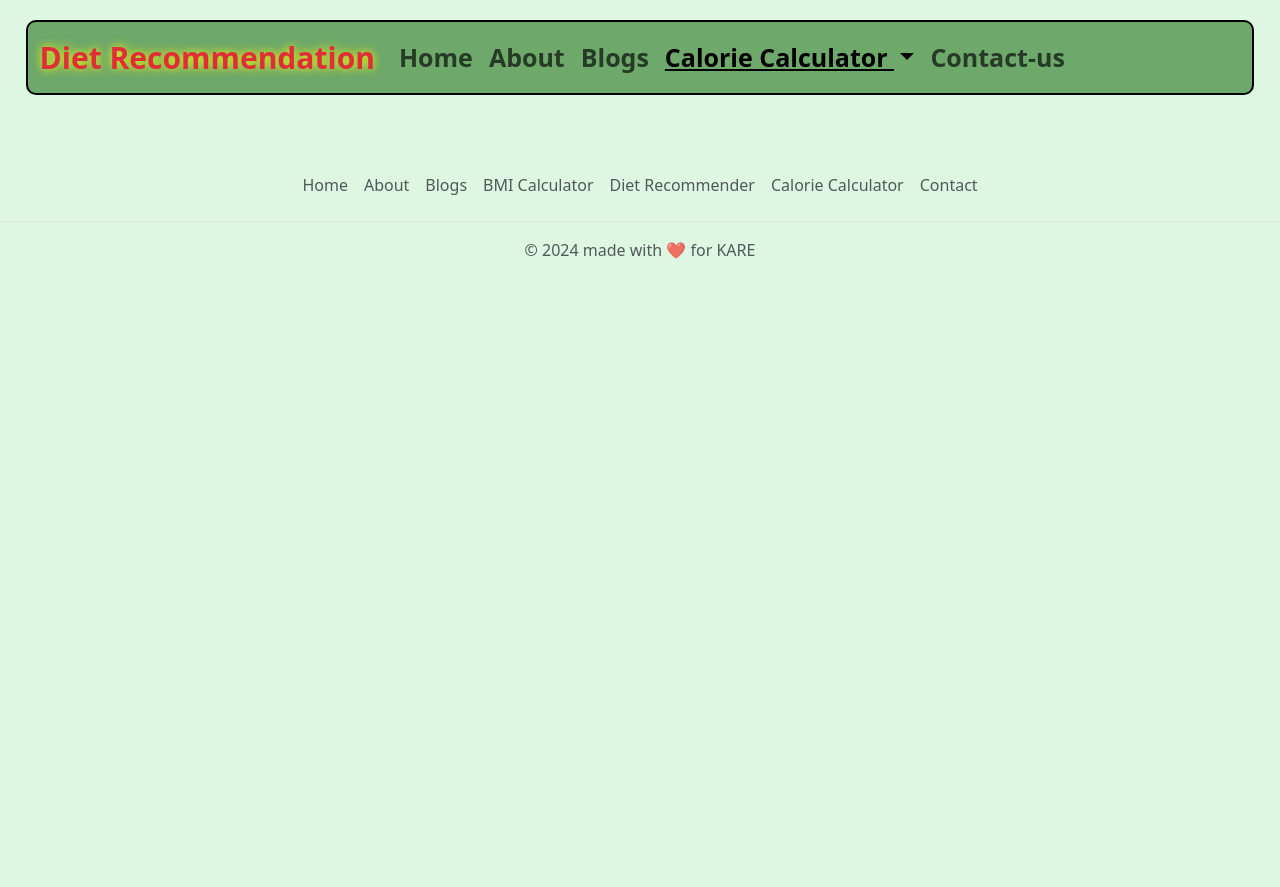
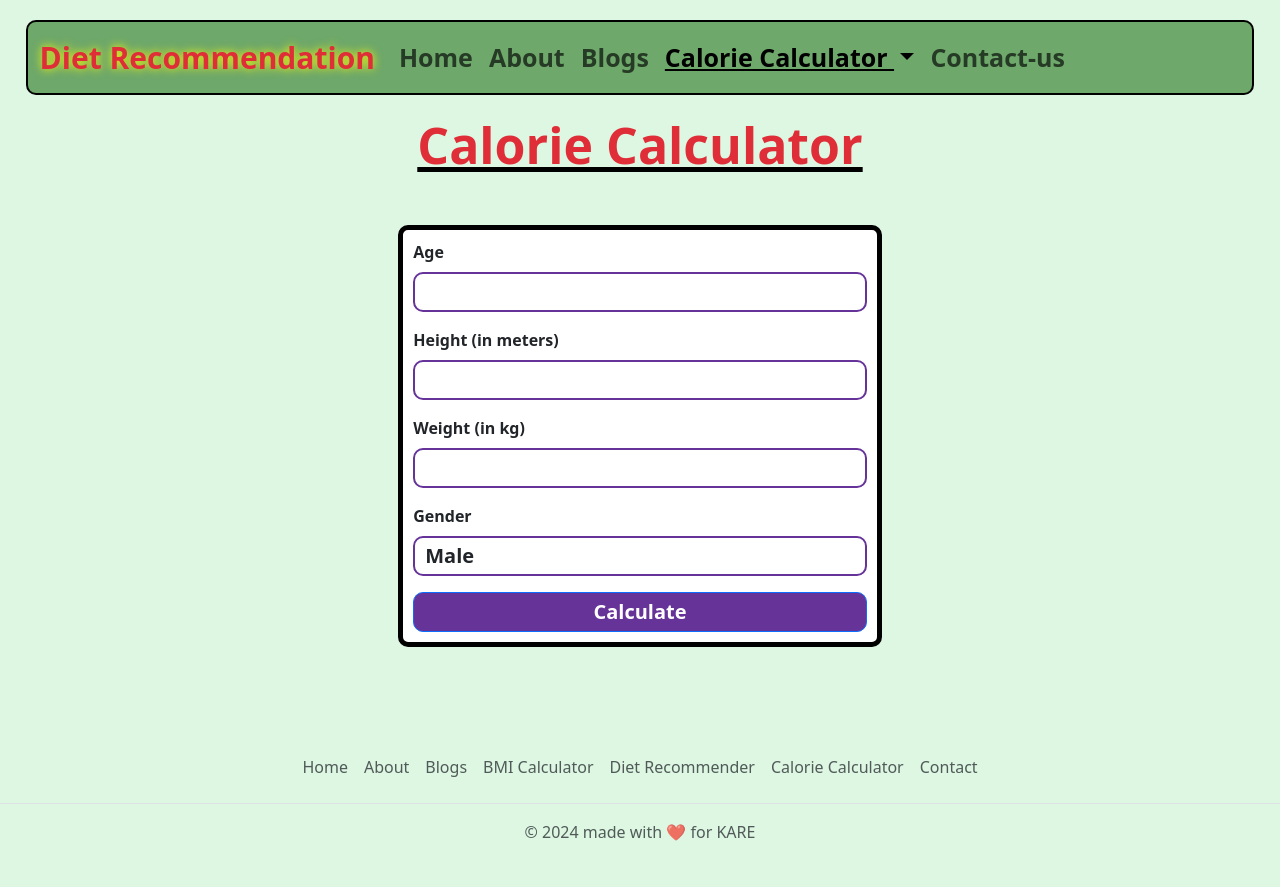
Before and after one commit to HemanthReddy-24/Diet-Reccomendation, a Flask app: page /calorie in a window 1280 px wide. Shown: the top 887 px of the page. Before the commit the page ends 259 px from the top, so only its background shows below. Run offline with Flask 3, Linux system fonts and the light colour scheme; parts of the project's set-up code (start-up, migrations or seed data) failed here and were passed over.

Commit message:
trying to render

```diff
--- a/app.py
+++ b/app.py
@@ -1,6 +1,11 @@
-from flask import Flask, render_template
+from flask import Flask, render_template, request, jsonify
+import joblib
+import numpy as np
 
 app = Flask(__name__)
+
+# Load the trained model
+model = joblib.load('calorie_model.pkl')
 
 @app.route('/')
 def index():
@@ -18,9 +23,22 @@ def blog():
 def bmi():
     return render_template('bmi.html')
 
-@app.route('/calorie')
+@app.route('/calorie', methods=['GET', 'POST'])
 def calorie():
-    return render_template('calorie.html')
+    if request.method == 'POST':
+        age = int(request.form['age'])
+        height = float(request.form['height'])
+        weight = float(request.form['weight'])
+        gender = int(request.form['gender'])
+
+        # Prepare the input data
+        input_data = np.array([[age, height, weight, gender]])
+
+        # Make the prediction
+        prediction = model.predict(input_data)[0]
+
+        return render_template('calorie.html', prediction=prediction)
+    return render_template('calorie.html', prediction=None)
 
 @app.route('/contact')
 def contact():
@@ -30,6 +48,5 @@ def contact():
 def diet():
     return render_template('diet.html')
 
-
 if __name__ == '__main__':
     app.run(debug=True)
--- /dev/null
+++ b/static/calorie.css
@@ -0,0 +1,51 @@
+h1{
+    text-align: center;
+    font-weight: bold;
+    font-size: 50px;
+    color: var(--text-color);
+    text-decoration: underline solid black ;
+}
+
+.calorie{
+    width: 40%;
+    margin: 50px auto;
+    padding: 10px;
+    border-radius: 10px;
+    background-color: white;
+    border: 5px solid black;
+}
+
+.calorie form .mb-3 label{
+    font-weight: bold;
+}
+
+.calorie form .mb-3 input{
+    width: 100%;
+    height: 40px;
+    border: 2px solid rebeccapurple;
+    border-radius: 10px;
+    padding: 0 10px;
+    font-weight: bold;
+    font-size: 20px;
+}
+
+.calorie form .mb-3 select{
+    width: 100%;
+    height: 40px;
+    border: 2px solid rebeccapurple;
+    border-radius: 10px;
+    padding: 0 10px;
+    font-weight: bold;
+    font-size: 20px;
+}
+
+.calorie form button{
+    width: 100%;
+    height: 40px;
+    border-radius: 10px;
+    padding: 0 10px;
+    font-weight: bold;
+    font-size: 20px;
+    background-color: rebeccapurple;
+    color: white;
+}
--- a/templates/calorie.html
+++ b/templates/calorie.html
@@ -10,6 +10,7 @@
         integrity="sha384-T3c6CoIi6uLrA9TneNEoa7RxnatzjcDSCmG1MXxSR1GAsXEV/Dwwykc2MPK8M2HN" crossorigin="anonymous">
     <!-- <link rel="stylesheet" href="/templates/style.css"> -->
     <link rel="stylesheet" href="{{ url_for('static', filename='style.css') }}">
+    <link rel="stylesheet" href="{{ url_for('static', filename='calorie.css') }}">
 </head>
 
 <body>
@@ -62,7 +63,36 @@
         </nav>
     </header>
     <main>
-
+        <h1>Calorie Calculator</h1>
+        <div class="calorie">
+            <form method="post">
+                <div class="mb-3">
+                    <label for="age" class="form-label">Age</label>
+                    <input type="number" class="form-control" id="age" name="age" required>
+                </div>
+                <div class="mb-3">
+                    <label for="height" class="form-label">Height (in meters)</label>
+                    <input type="number" step="0.01" class="form-control" id="height" name="height" required>
+                </div>
+                <div class="mb-3">
+                    <label for="weight" class="form-label">Weight (in kg)</label>
+                    <input type="number" class="form-control" id="weight" name="weight" required>
+                </div>
+                <div class="mb-3">
+                    <label for="gender" class="form-label">Gender</label>
+                    <select class="form-control" id="gender" name="gender" required>
+                        <option value="0">Male</option>
+                        <option value="1">Female</option>
+                    </select>
+                </div>
+                <button type="submit" class="btn btn-primary">Calculate</button>
+            </form>
+            {% if prediction is not none %}
+            <div class="mt-4">
+                <h2>Calories to Maintain Weight: {{ prediction }}</h2>
+            </div>
+            {% endif %}
+        </div>
     </main>
     <footer>
         <footer class="py-3 my-4">
@@ -87,7 +117,7 @@
             <p class="text-center text-body-secondary">© 2024 made with ❤️ for KARE</p>
         </footer>
     </footer>
-    <script src="static\js\calorie.js"></script>
+    <!-- <script src="{{ url_for('static', filename='js/calorie.js') }}"></script> -->
     <script src="https://cdn.jsdelivr.net/npm/bootstrap@5.3.2/dist/js/bootstrap.bundle.min.js"
         integrity="sha384-C6RzsynM9kWDrMNeT87bh95OGNyZPhcTNXj1NW7RuBCsyN/o0jlpcV8Qyq46cDfL"
         crossorigin="anonymous"></script>
```
Also changed, not shown: model.py (added, +22 -0 lines), data/diet_dataset.csv, requirements.txt (added), static/images/bmi-1.jpg (added), 1 other file.
